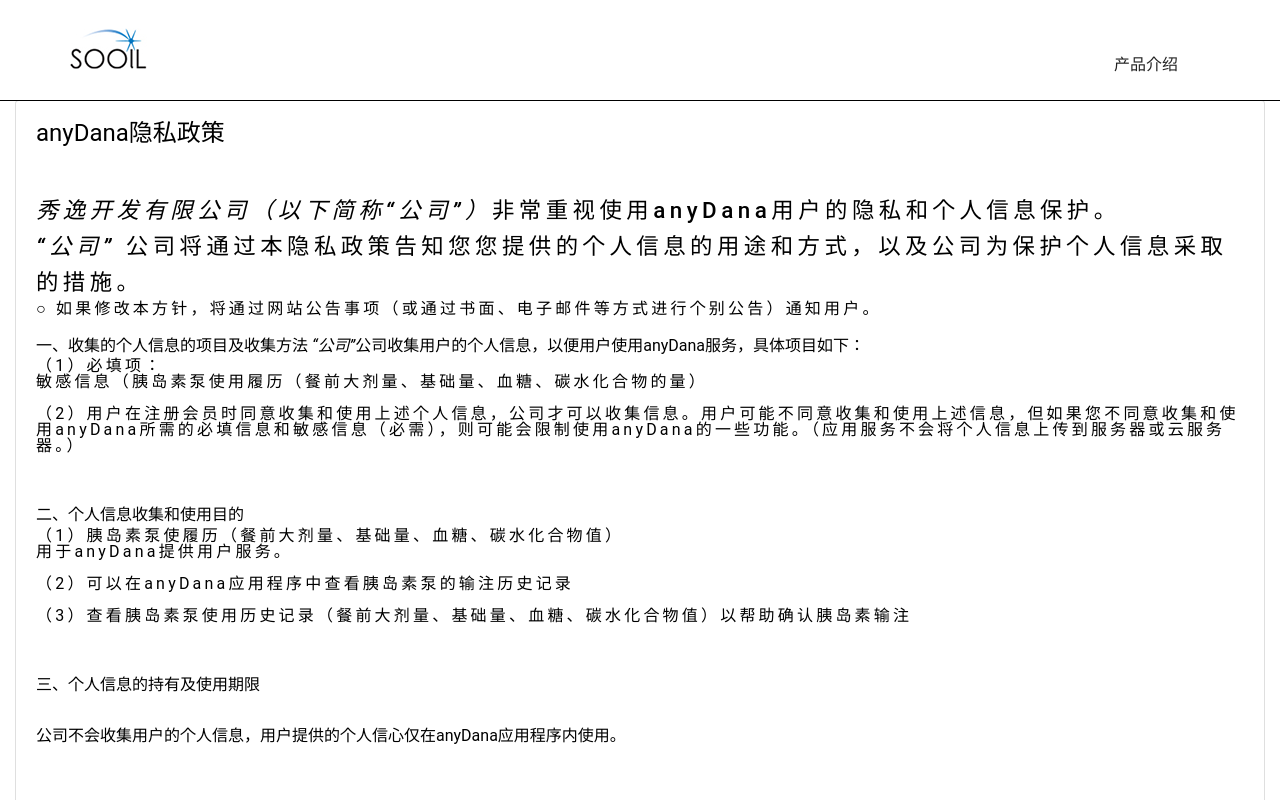
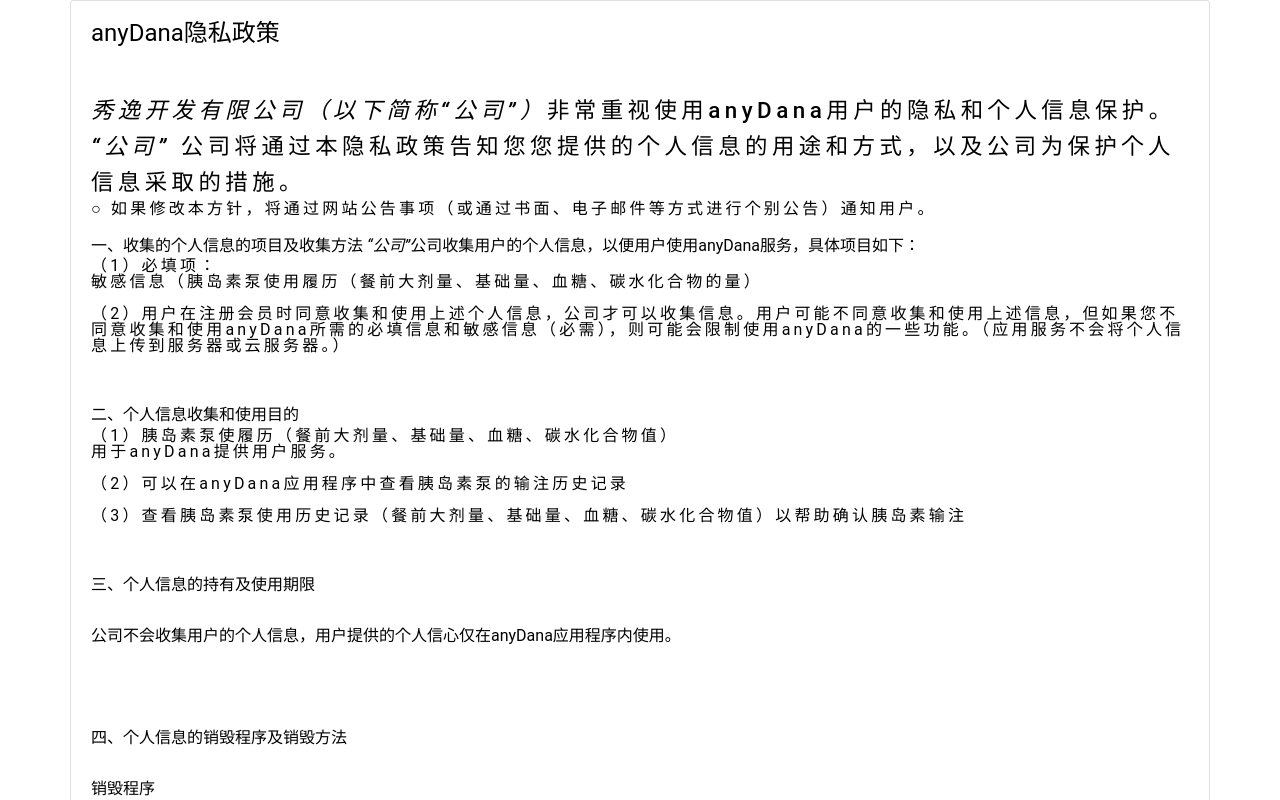
Before and after one commit to sooildev/Sooil-Web-CN, a React (Create React App) app: page /privacy in a window 1280 px wide. Shown: the top 800 px of the page. Built offline with nearby package versions, Linux system fonts and the light colour scheme.

Commit message:
fix privacy

```diff
--- a/src/pages/privacy/Privacy.tsx
+++ b/src/pages/privacy/Privacy.tsx
@@ -4,6 +4,11 @@
 import { css } from '@emotion/react';
 
 const containerStyle = css`
+  width: 100%;
+  height: 100%;
+  min-height: 100vh;
+  box-sizing: border-box;
+
   .px-0 {
     padding-left: 0;
     padding-right: 0;
@@ -13,6 +18,16 @@
     margin-right: auto;
     padding-left: 15px;
     padding-right: 15px;
+
+    width: 1170px;
+    height: 100%;
+    padding: 0 15px;
+    box-sizing: border-box;
+
+    @media (max-width: 992px) {
+      width: 100%;
+      max-width: 750px;
+    }
   }
   .row {
     display: flex;
--- a/src/routers/Router.tsx
+++ b/src/routers/Router.tsx
@@ -22,7 +22,6 @@
         <Route path="/dana-r" element={<DanaR />} />
         <Route path="/dana-iis" element={<DanaIIs />} />
         <Route path="/anydana" element={<Anydana />} />
-        <Route path="/privacy" element={<Privacy />} />
         {/* <Route index element={<Main />} /> */}
         {/* <Route path="/about" element={<About />} /> */}
         {/* <Route path="/about/history" element={<History />} /> */}
@@ -31,6 +30,7 @@
         {/* <Route path="/product/anydana-application" element={<Anydana />} /> */}
         {/* <Route path="/product/infusion-sets" element={<InfusionSets />} /> */}
       </Route>
+      <Route path="/privacy" element={<Privacy />} />
     </Routes>
   );
 }
```
